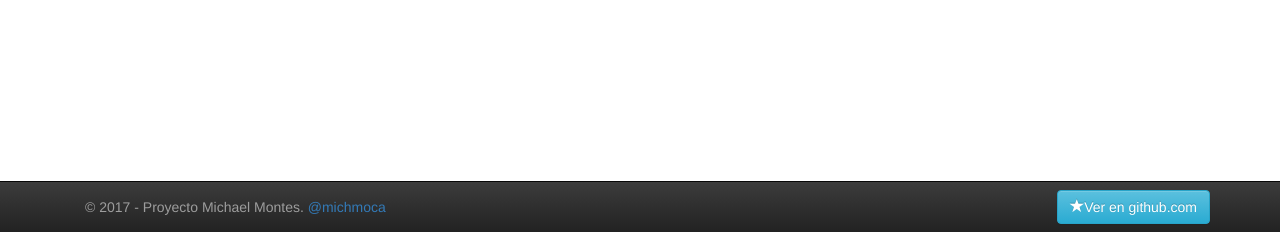
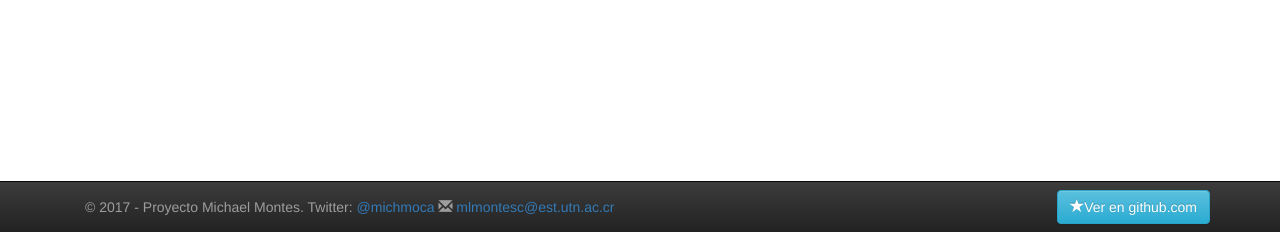
Before and after one commit to michmoca/proyecto-estadisticautn, a Django app: page /account/profile/edit/ in a window 1280 px wide. Shown: the part 568-800 px from the top of the page. Run offline with Django 3.2, Linux system fonts and the light colour scheme; a user stored in the database is signed in; some libraries are stand-ins or nearby versions.

Commit message:
correo en el footer

```diff
--- a/accounts/templates/base.html
+++ b/accounts/templates/base.html
@@ -89,11 +89,12 @@
     <div class="container-fluid">
       <div class="navbar navbar-inverse navbar-fixed-bottom">
         <div class="container">
-          <p class="navbar-text pull-left">© 2017 - Proyecto Michael Montes.
-               <a href="https://twitter.com/michmoca" target="_blank" >@michmoca</a>
+          <p class="navbar-text pull-left">© 2017 - Proyecto Michael Montes. Twitter:
+               <a href="https://twitter.com/michmoca" target="_blank" > @michmoca</a>
+               <span class="glyphicon glyphicon-envelope"></span> <a href="mailto:mlmontesc@est.utn.ac.cr">mlmontesc@est.utn.ac.cr</a><br>
           </p>
 
-          <a href="https://github.com/michmoca" class="navbar-btn btn-info btn pull-right">
+          <a href="https://github.com/michmoca/proyecto-estadisticautn" target="_blank" class="navbar-btn btn-info btn pull-right">
           <span class="glyphicon glyphicon-star"></span>Ver en github.com</a>
         </div>
       </div>
```
